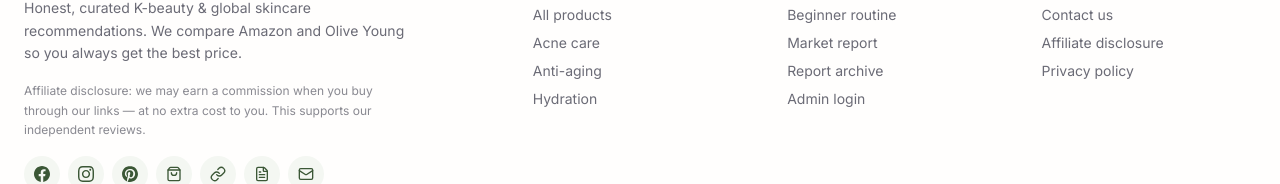
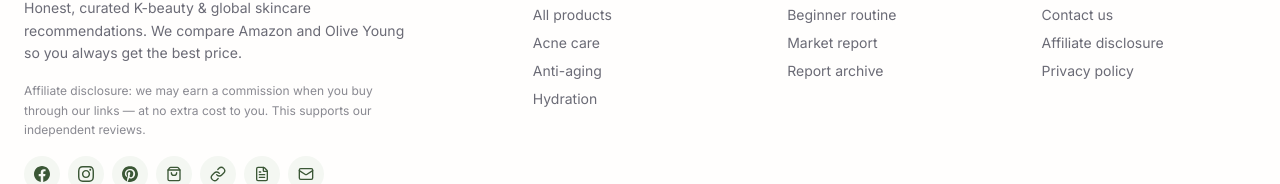
Before and after one commit to mohamedmosbeh255-design/beautynestkorea, a Next.js app: page / in a window 1280 px wide. Shown: the part 2476-2660 px from the top of the page. Built offline with nearby package versions, Linux system fonts and the light colour scheme; no server answers; the database is empty; a web font is replaced by a local one.

Commit message:
chore(footer): remove public Admin login link (route stays direct-access)

```diff
--- a/src/components/Footer.tsx
+++ b/src/components/Footer.tsx
@@ -86,7 +86,6 @@ export default function Footer() {
             <li><Link href="/advice/10-step-korean-routine-beginners" className="hover:text-ink">Beginner routine</Link></li>
             <li><Link href="/market-report" className="hover:text-ink">Market report</Link></li>
             <li><Link href="/market-report/archive" className="hover:text-ink">Report archive</Link></li>
-            <li><Link href="/admin/login" className="hover:text-ink">Admin login</Link></li>
           </ul>
         </div>
         <div>
```
